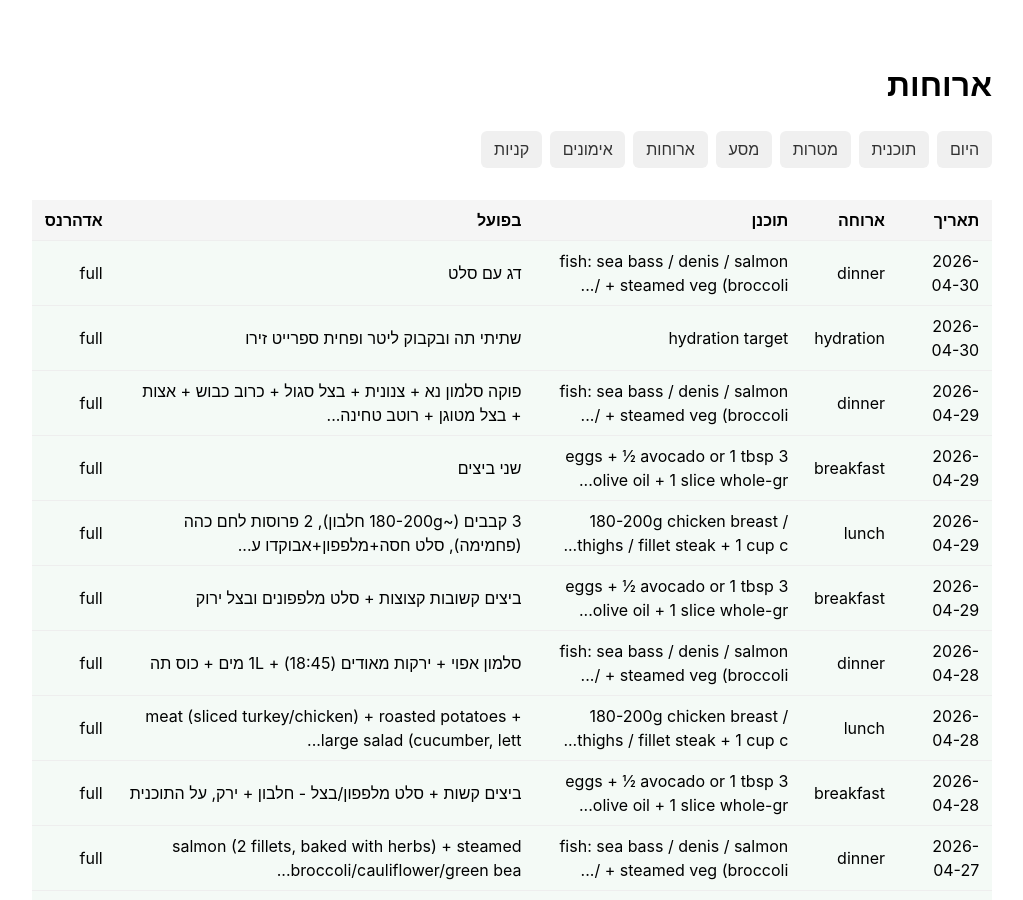
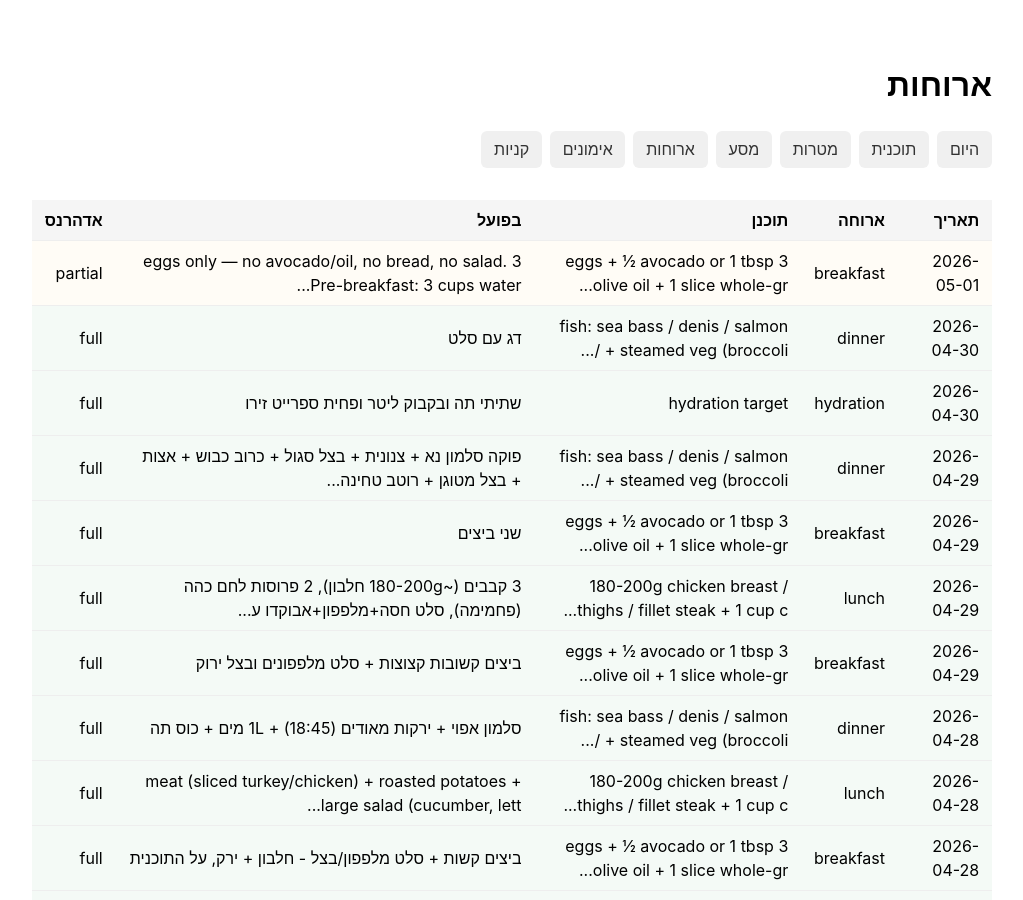
Before and after one commit to alexliv1234/alexbot-public, a Jekyll site: the page built from docs/lifechange/meals.html, in a window 1280 px wide and 900 px high. Shown: the whole window, without its empty margins (128-1151 px from the left). Built offline with Jekyll 4.4.1, drawn with Linux system fonts in a browser that asks for light colours; some of the changed text lies outside the part shown.

Commit message:
📊 coach site update (2026-05-01_08-05)

```diff
--- a/docs/_data/coach/adherence.json
+++ b/docs/_data/coach/adherence.json
@@ -22,5 +22,9 @@
   {
     "date": "2026-04-30",
     "score": null
+  },
+  {
+    "date": "2026-05-01",
+    "score": null
   }
 ]
--- a/docs/_data/coach/meals.json
+++ b/docs/_data/coach/meals.json
@@ -198,5 +198,14 @@
     "planned": "fish: sea bass / denis / salmon + steamed veg (broccoli / cabbage / cauliflower) OR raw salad with ½ beet + 1 tbsp olive oil OR 2 tsp tahini",
     "actual": "דג עם סלט",
     "adherence": "full"
+  },
+  {
+    "date": "2026-05-01",
+    "ts": "2026-05-01T08:03:26+03:00",
+    "type": "meal",
+    "slot": "breakfast",
+    "planned": "3 eggs + ½ avocado or 1 tbsp olive oil + 1 slice whole-grain/sourdough bread + vegetable salad",
+    "actual": "3 eggs only — no avocado/oil, no bread, no salad. Pre-breakfast: 3 cups water + 1 cup warm water with apple cider vinegar (fat-burn drink).",
+    "adherence": "partial"
   }
 ]
--- a/docs/_data/coach/today.json
+++ b/docs/_data/coach/today.json
@@ -1,10 +1,17 @@
 {
   "next_event": "see schedule below",
   "adherence": "in-progress",
-  "as_of": "2026-05-01T08:00:06",
-  "meals": [],
+  "as_of": "2026-05-01T08:05:06",
+  "meals": [
+    {
+      "slot": "breakfast",
+      "actual": "3 eggs only — no avocado/oil, no bread, no salad. Pre-breakfast: 3 cups water + 1 cup warm water with apple cider vinegar (fat-burn drink).",
+      "adherence": "partial",
+      "time": "08:03"
+    }
+  ],
   "workouts": [],
   "supplements": [],
-  "water_ml": 0,
+  "water_ml": 750,
   "water_target_ml": 2500
 }
```
